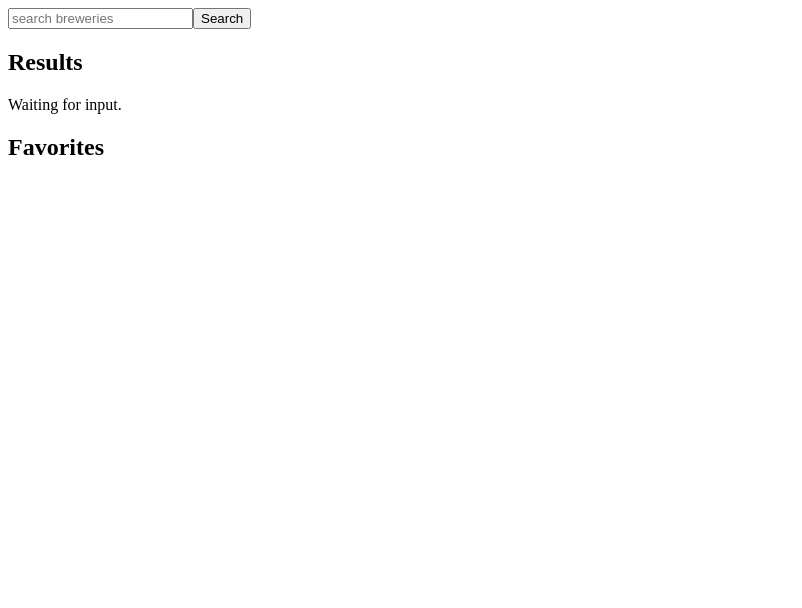
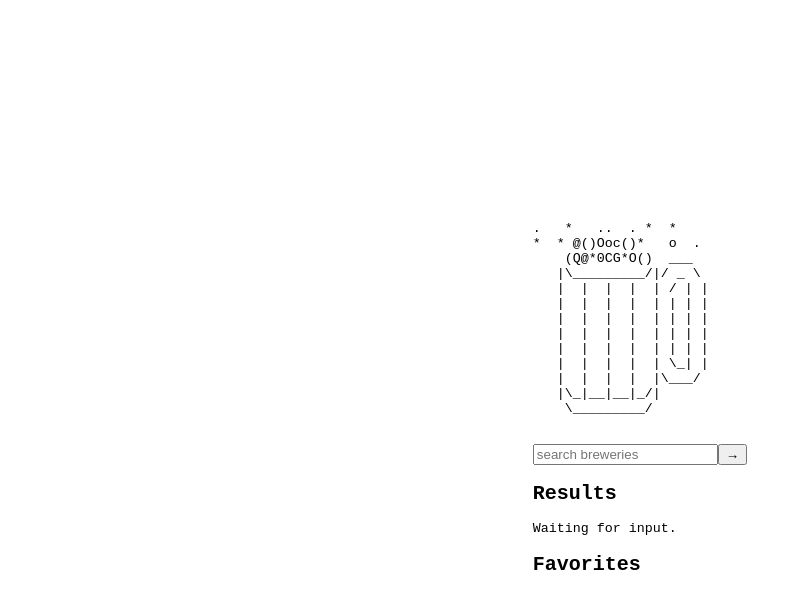
Before and after one commit to arghp/fetch_openbrewerydb, a website: page index.html in a window 1280 px wide. Shown: the whole page, without its empty margins (0-802 px from the left). Drawn offline with nearby package versions, Linux system fonts and the light colour scheme.

Commit message:
Stylistic changes

```diff
--- /dev/null
+++ b/default_style.css
@@ -0,0 +1,28 @@
+body {
+    font-family: courier-std, monospace;
+    font-style: normal;
+    font-size: 10pt;
+}
+
+#container {
+    display:flex;
+    position:absolute;
+    top:0;
+    bottom:0;
+    right:0;
+    left:0;
+}
+
+#box {
+    margin:auto;
+}
+
+button.asText {
+    background: transparent;
+    border: 0;
+    cursor:pointer;
+}
+
+button.asText:focus {
+    outline: transparent;
+}
--- a/index.html
+++ b/index.html
@@ -5,9 +5,30 @@
     <script crossorigin src="https://unpkg.com/react@16/umd/react.development.js"></script>
     <script crossorigin src="https://unpkg.com/react-dom@16/umd/react-dom.development.js"></script>
     <script src='https://unpkg.com/babel-standalone@6/babel.min.js'></script>
+    <link rel="stylesheet" href="default_style.css" />
+    <link href="https://fonts.googleapis.com/css?family=Neuton|Open+Sans&display=swap" rel="stylesheet"/>
 </head>
 <body>
-    <div id='app'></div>
+    <div id = 'container'>
+        <div id = 'box'>
+            <pre>
+.   *   ..  . *  *
+*  * @()Ooc()*   o  .
+    (Q@*0CG*O()  ___
+   |\_________/|/ _ \
+   |  |  |  |  | / | |
+   |  |  |  |  | | | |
+   |  |  |  |  | | | |
+   |  |  |  |  | | | |
+   |  |  |  |  | | | |
+   |  |  |  |  | \_| |
+   |  |  |  |  |\___/
+   |\_|__|__|_/|
+    \_________/
+            </pre>
+            <div id='app'></div>
+        </div>
+    </div>
 
     <script type='text/babel'>
         class Waiting extends React.Component {
@@ -52,7 +73,7 @@
                             {props.list.map((brewery) => (
                                 <li key={brewery.id}>
                                     <span>{brewery.name}</span>
-                                    <button onClick={() => props.onAddFavorite(brewery)}>Favorite</button>
+                                    <button class="asText" onClick={() => props.onAddFavorite(brewery)}>&#11088;</button>
                                 </li>
                             ))}
                         </ul>
@@ -70,7 +91,7 @@
                             {props.list.map((favorite) => (
                                 <li key={favorite.id}>
                                     <span>{favorite.name}</span>
-                                    <button onClick={() => props.onRemoveFavorite(favorite.id)}>Remove</button>
+                                    <button class="asText" onClick={() => props.onRemoveFavorite(favorite.id)}>&#10060;</button>
                                 </li>
                             ))}
                         </ul>
@@ -170,7 +191,7 @@
                         />
 
                         <button onClick={this.handleSearch}>
-                          Search
+                          &#8594;
                         </button>
 
                         <SearchResults
```
